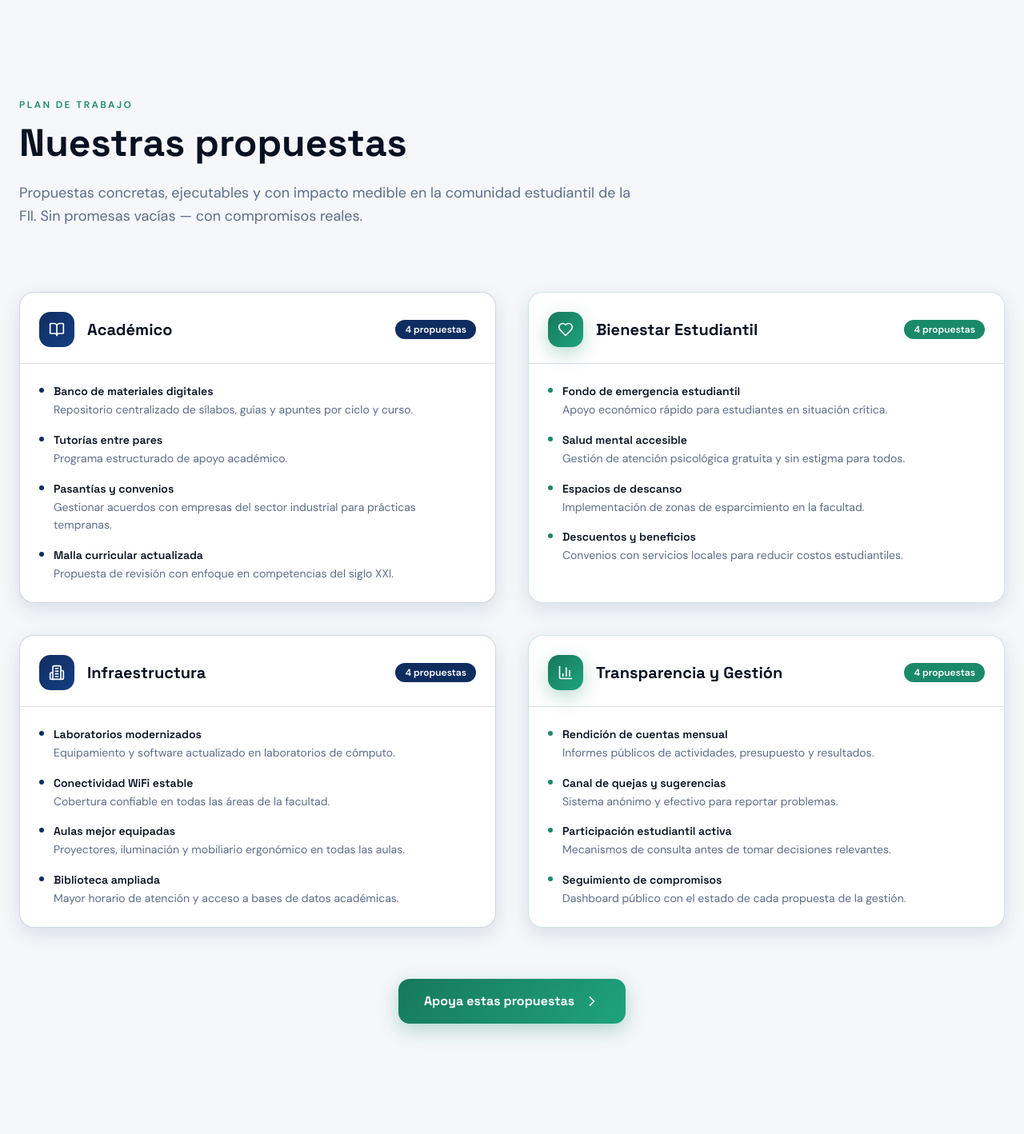
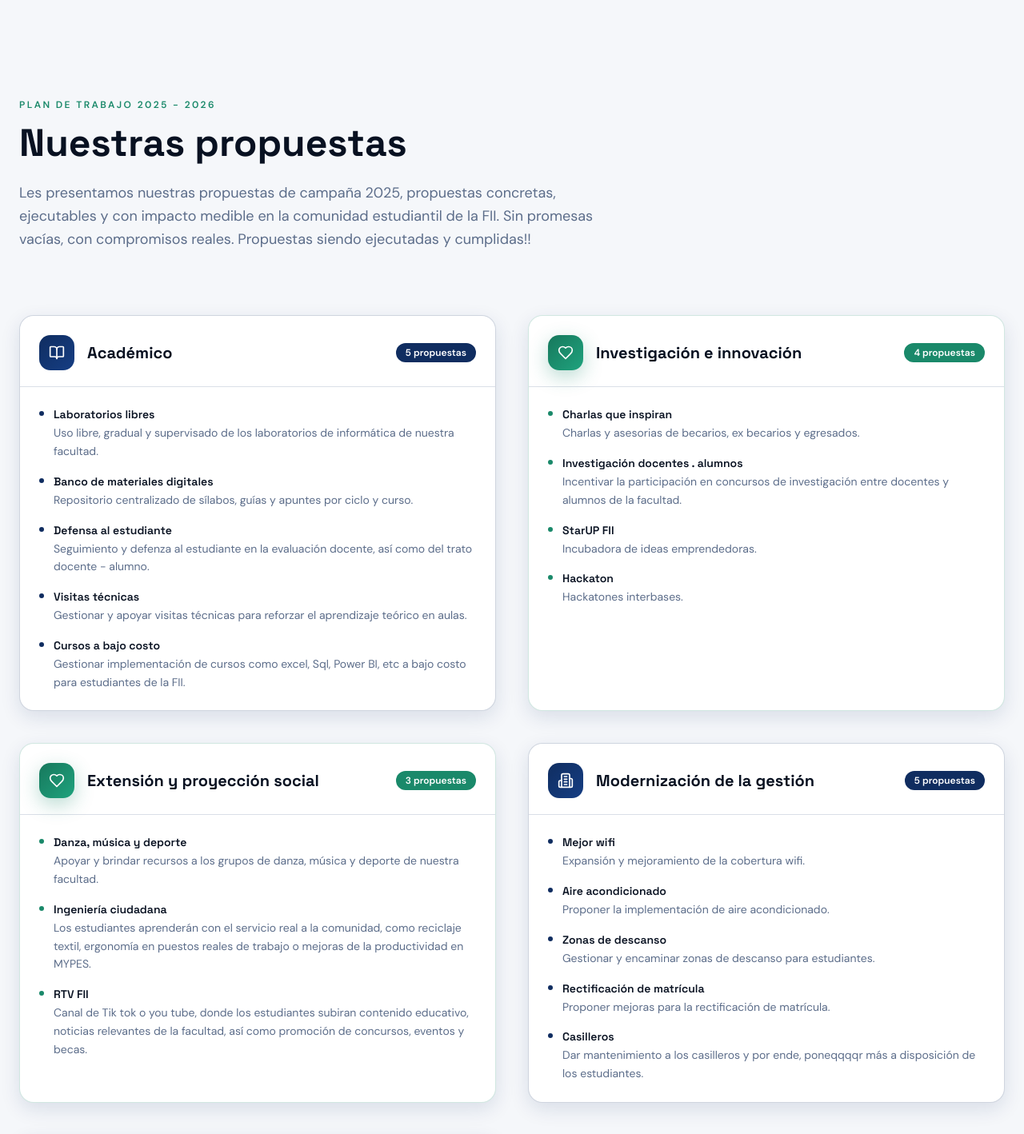
Before and after one commit to Mao1216/PW-Juntos-SM, a React (Vite) app in the folder juntossm-tercio-fii-main/: page / in a window 1280 px wide. Shown: the part 2520-3938 px from the top of the page at 80% size. Built offline with nearby package versions, Linux system fonts and the light colour scheme; the HTML template or start-up script is replaced by a standard one.

Commit message:
cambios propuestas

```diff
--- a/juntossm-tercio-fii-main/src/components/Propuestas.tsx
+++ b/juntossm-tercio-fii-main/src/components/Propuestas.tsx
@@ -7,43 +7,54 @@ const categories = [
     label: "Académico",
     color: "blue",
     proposals: [
+      { title: "Laboratorios libres", desc: "Uso libre, gradual y supervisado de los laboratorios de informática de nuestra facultad." },
       { title: "Banco de materiales digitales", desc: "Repositorio centralizado de sílabos, guías y apuntes por ciclo y curso." },
-      { title: "Tutorías entre pares", desc: "Programa estructurado de apoyo académico." },
-      { title: "Pasantías y convenios", desc: "Gestionar acuerdos con empresas del sector industrial para prácticas tempranas." },
-      { title: "Malla curricular actualizada", desc: "Propuesta de revisión con enfoque en competencias del siglo XXI." },
+      { title: "Defensa al estudiante", desc: "Seguimiento y defenza al estudiante en la evaluación docente, así como del trato docente - alumno." },
+      { title: "Visitas técnicas", desc: "Gestionar y apoyar visitas técnicas para reforzar el aprendizaje teórico en aulas." },
+      { title: "Cursos a bajo costo", desc: "Gestionar implementación de cursos como excel, Sql, Power BI, etc a bajo costo para estudiantes de la FII." },
     ],
   },
   {
     icon: Heart,
-    label: "Bienestar Estudiantil",
+    label: "Investigación e innovación",
     color: "green",
     proposals: [
-      { title: "Fondo de emergencia estudiantil", desc: "Apoyo económico rápido para estudiantes en situación crítica." },
-      { title: "Salud mental accesible", desc: "Gestión de atención psicológica gratuita y sin estigma para todos." },
-      { title: "Espacios de descanso", desc: "Implementación de zonas de esparcimiento en la facultad." },
-      { title: "Descuentos y beneficios", desc: "Convenios con servicios locales para reducir costos estudiantiles." },
+      { title: "Charlas que inspiran", desc: "Charlas y asesorias de becarios, ex becarios y egresados." },
+      { title: "Investigación docentes . alumnos", desc: "Incentivar la participación en concursos de investigación entre docentes y alumnos de la facultad." },
+      { title: "StarUP FII", desc: "Incubadora de ideas emprendedoras." },
+      { title: "Hackaton", desc: "Hackatones interbases." },
+    ],
+  },
+  {
+    icon: Heart,
+    label: "Extensión y proyección social",
+    color: "green",
+    proposals: [
+      { title: "Danza, música y deporte", desc: "Apoyar y brindar recursos a los grupos de danza, música y deporte de nuestra facultad." },
+      { title: "Ingeniería ciudadana", desc: "Los estudiantes aprenderán con el servicio real a la comunidad, como reciclaje textil, ergonomía en puestos reales de trabajo o mejoras de la productividad en MYPES." },
+      { title: "RTV FII", desc: "Canal de Tik tok o you tube, donde los estudiantes subiran contenido educativo, noticias relevantes de la facultad, así como promoción de concursos, eventos y becas." },
     ],
   },
   {
     icon: Building2,
-    label: "Infraestructura",
+    label: "Modernización de la gestión",
     color: "blue",
     proposals: [
-      { title: "Laboratorios modernizados", desc: "Equipamiento y software actualizado en laboratorios de cómputo." },
-      { title: "Conectividad WiFi estable", desc: "Cobertura confiable en todas las áreas de la facultad." },
-      { title: "Aulas mejor equipadas", desc: "Proyectores, iluminación y mobiliario ergonómico en todas las aulas." },
-      { title: "Biblioteca ampliada", desc: "Mayor horario de atención y acceso a bases de datos académicas." },
+      { title: "Mejor wifi", desc: "Expansión y mejoramiento de la cobertura wifi." },
+      { title: "Aire acondicionado", desc: "Proponer la implementación de aire acondicionado." },
+      { title: "Zonas de descanso", desc: "Gestionar y encaminar zonas de descanso para estudiantes." },
+      { title: "Rectificación de matrícula", desc: "Proponer mejoras para la rectificación de matrícula." },
+      { title: "Casilleros", desc: "Dar mantenimiento a los casilleros y por ende, poneqqqqr más a disposición de los estudiantes." },
     ],
   },
   {
     icon: BarChart3,
-    label: "Transparencia y Gestión",
+    label: "Gestión de riesgos y cambio climático",
     color: "green",
     proposals: [
-      { title: "Rendición de cuentas mensual", desc: "Informes públicos de actividades, presupuesto y resultados." },
-      { title: "Canal de quejas y sugerencias", desc: "Sistema anónimo y efectivo para reportar problemas." },
-      { title: "Participación estudiantil activa", desc: "Mecanismos de consulta antes de tomar decisiones relevantes." },
-      { title: "Seguimiento de compromisos", desc: "Dashboard público con el estado de cada propuesta de la gestión." },
+      { title: "Campañas de reciclaje", desc: "Campañas de reciclaje para financiar iniciativas de mejora en la facultad." },
+      { title: "OGRAC UNMSM", desc: "Gestionar cursos y capacitaciones por parte de la OGRAC UNMSM." },
+      { title: "Brigadas de emergencia por bases." },
     ],
   },
 ];
@@ -95,13 +106,13 @@ const Propuestas = () => {
       <div className="container max-w-7xl mx-auto px-6">
         {/* Header */}
         <div className="max-w-3xl mb-20">
-          <p className="section-label mb-4 scroll-animate">Plan de trabajo</p>
+          <p className="section-label mb-4 scroll-animate">Plan de trabajo 2025 - 2026</p>
           <h2 className="font-display font-black text-foreground text-4xl md:text-5xl leading-tight mb-6 scroll-animate scroll-animate-delay-1">
             Nuestras propuestas
           </h2>
           <p className="font-body text-muted-foreground text-lg leading-relaxed scroll-animate scroll-animate-delay-2">
-            Propuestas concretas, ejecutables y con impacto medible en la comunidad estudiantil de la FII.
-            Sin promesas vacías — con compromisos reales.
+            Les presentamos nuestras propuestas de campaña 2025, propuestas concretas, ejecutables y con impacto medible en la comunidad estudiantil de la FII.
+            Sin promesas vacías, con compromisos reales. Propuestas siendo ejecutadas y cumplidas!!
           </p>
         </div>
 
--- a/juntossm-tercio-fii-main/src/components/QuienesSomos.tsx
+++ b/juntossm-tercio-fii-main/src/components/QuienesSomos.tsx
@@ -5,12 +5,12 @@ const valores = [
   {
     icon: Users,
     title: "Representación",
-    desc: "Cada estudiante de la FII tiene voz en nuestro tercio. Actuamos como mandato, no como favor.",
+    desc: "Cada estudiante de la FII tiene voz en nuestro tercio.",
   },
   {
     icon: Shield,
     title: "Transparencia",
-    desc: "Gestión abierta, rendición de cuentas periódica y acceso a información sin intermediarios.",
+    desc: "Gestión abierta, decisiones firmes y valores inquebrantables.",
   },
   {
     icon: Users,
@@ -25,7 +25,7 @@ const valores = [
   {
     icon: Target,
     title: "Compromiso",
-    desc: "Asumimos responsabilidades concretas y las sostenemos hasta su cumplimiento efectivo.",
+    desc: "Distintos estudiantes se suman a nuestro programa de voluntarios para participar en las comisiones internas del partido.",
   },
   {
     icon: Lightbulb,
```
